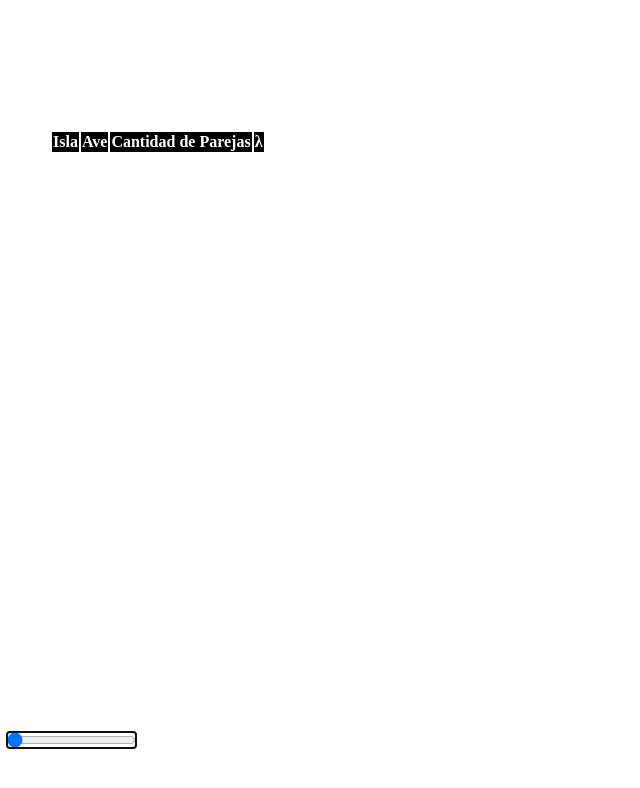
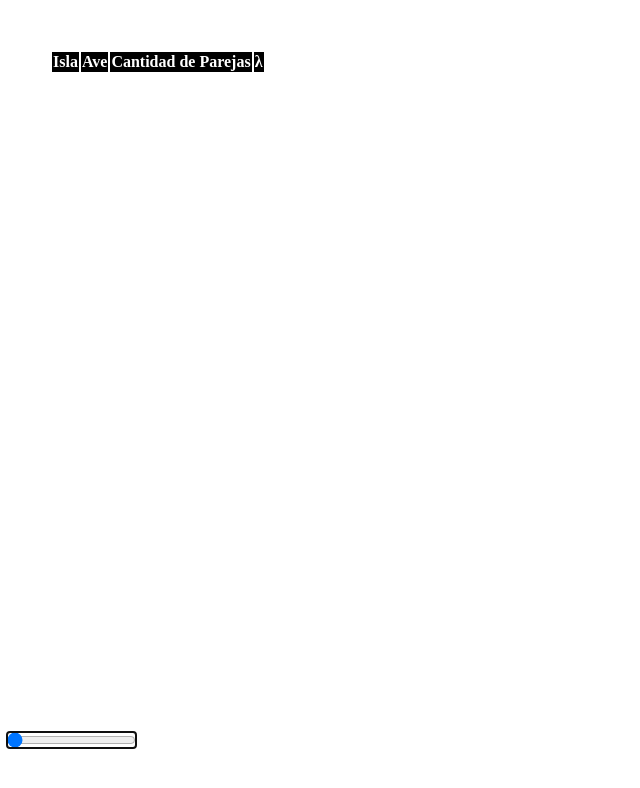
Before and after one commit to IslasGECI/tamanio-poblacional-aves-marinas, a plain HTML site: page front/public_html/index.html in a window 1280 px wide. Shown: the whole page, without its empty margins (0-640 px from the left). Drawn offline with nearby package versions, Linux system fonts and the light colour scheme; some packages are replaced by stand-ins of ours; no server answers.

```diff
--- a/front/public_html/css/style.css
+++ b/front/public_html/css/style.css
@@ -8,7 +8,7 @@
 #temporada-label {
     position: absolute;
     top: 5px;
-    left: 5px;
+    right: 5px;
     color: white;
 }
 
@@ -20,7 +20,7 @@
 
 #left-bar {
     position: absolute;
-    top: 80px;
+    top: 0%;
     bottom: 100px;
     padding: 50px;
     background-color: #FFFFFFdd;
```
